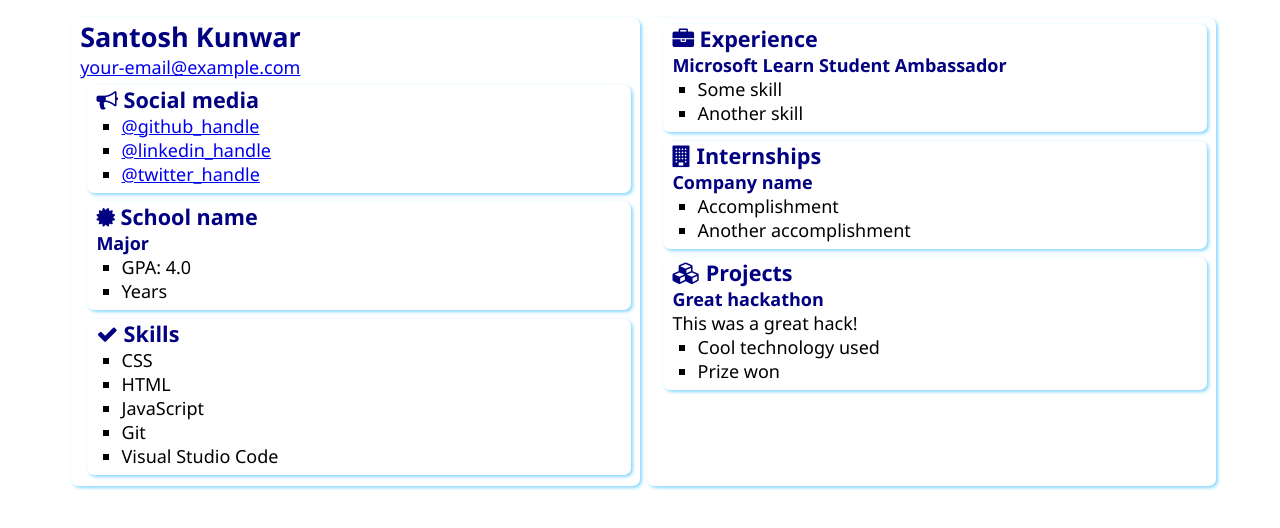
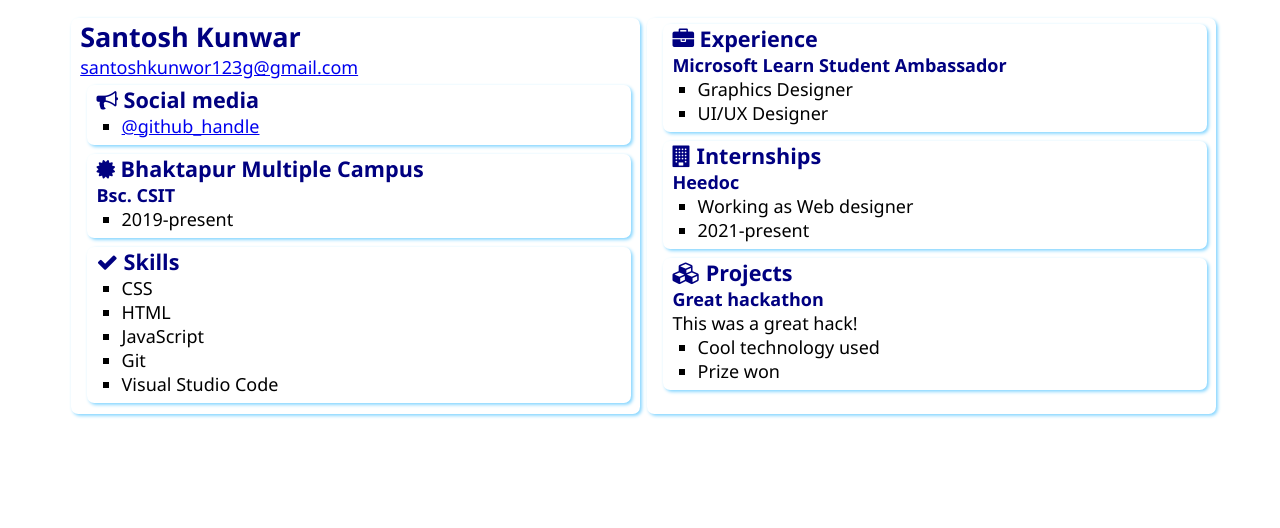
Before and after one commit to aabhik-coder/-SATechnicalOnboarding, a plain HTML site: page src/index.html in a window 1280 px wide. Drawn offline with Linux system fonts and the light colour scheme.

Commit message:
Added the details
Added personal Details

```diff
--- a/src/index.html
+++ b/src/index.html
@@ -13,7 +13,7 @@
     <main>
         <article class="box">
             <h1>Santosh Kunwar</h1>
-            <div><a href="mailto:your.email@example.com">your-email@example.com</a></div>
+            <div><a href="mailto:santoshkunwor123g@gmail.com">santoshkunwor123g@gmail.com</a></div>
 
             <section class="box">
                 <h2>
@@ -21,9 +21,7 @@
                     Social media
                 </h2>
                 <ul>
-                    <li><a href="https://github.com/<handle>">@github_handle</a></li>
-                    <li><a href="https://linkedin.com/in/<handle>">@linkedin_handle</a></li>
-                    <li><a href="https://twitter.com/<handle>">@twitter_handle</a></li>
+                    <li><a href="https://github.com/aabhik-coder">@github_handle</a></li>
                 </ul>
             </section>
 
@@ -31,12 +29,11 @@
                 <div class="education">
                     <h2>
                         <i class="fa fa-certificate" aria-hidden="true"></i>
-                        School name
+                        Bhaktapur Multiple Campus
                     </h2>
-                    <h3>Major</h3>
+                    <h3>Bsc. CSIT</h3>
                     <ul>
-                        <li>GPA: 4.0</li>
-                        <li>Years</li>
+                        <li>2019-present</li>
                     </ul>
                 </div>
             </section>
@@ -63,8 +60,8 @@
                 </h2>
                 <h3>Microsoft Learn Student Ambassador</h3>
                 <ul>
-                    <li>Some skill</li>
-                    <li>Another skill</li>
+                    <li>Graphics Designer</li>
+                    <li>UI/UX Designer</li>
                 </ul>
             </section>
             <section class="box">
@@ -73,10 +70,10 @@
                     Internships
                 </h2>
 
-                <h3>Company name</h3>
+                <h3>Heedoc</h3>
                 <ul>
-                    <li>Accomplishment</li>
-                    <li>Another accomplishment</li>
+                    <li>Working as Web designer</li>
+                    <li>2021-present</li>
                 </ul>
             </section>
             <section class="box">
```
